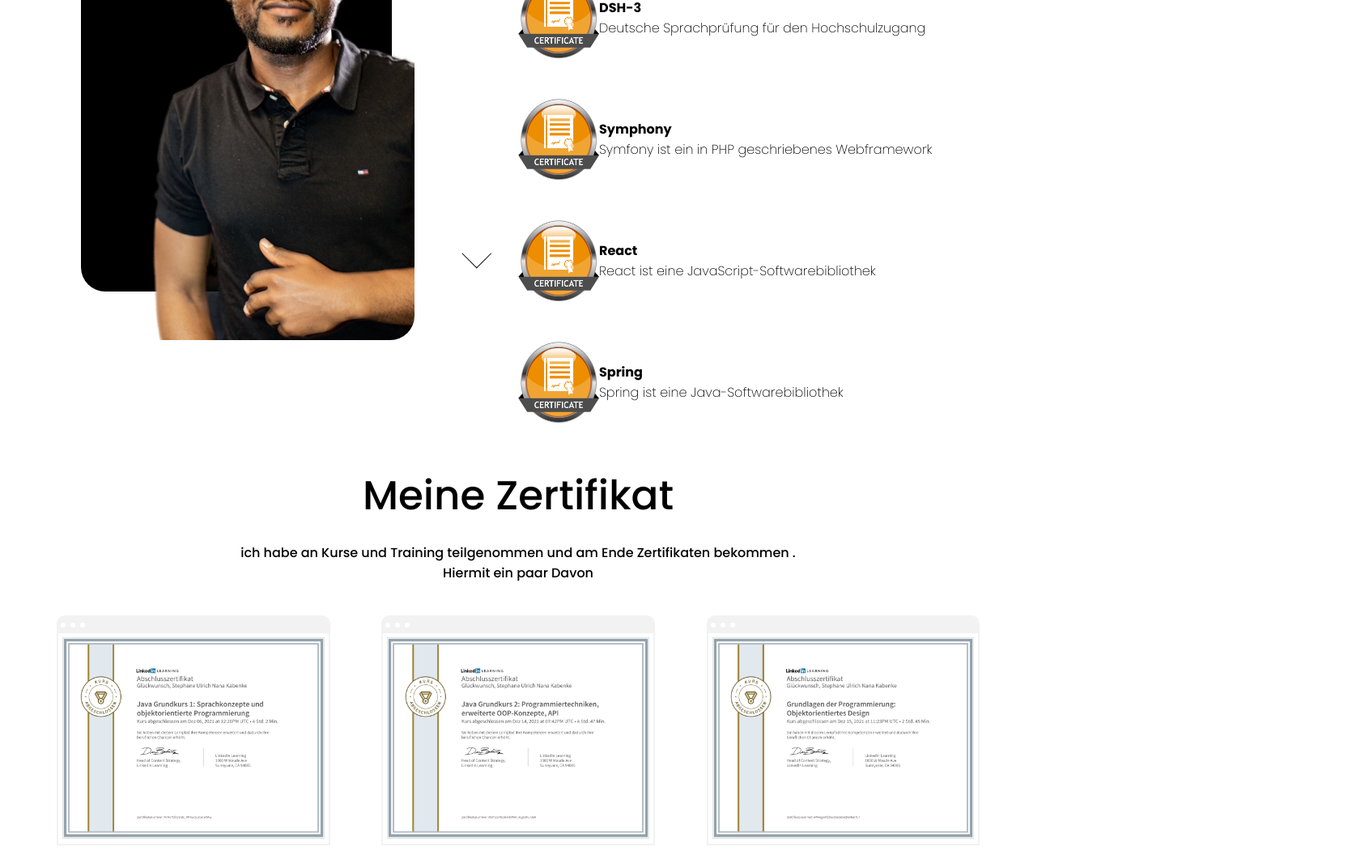
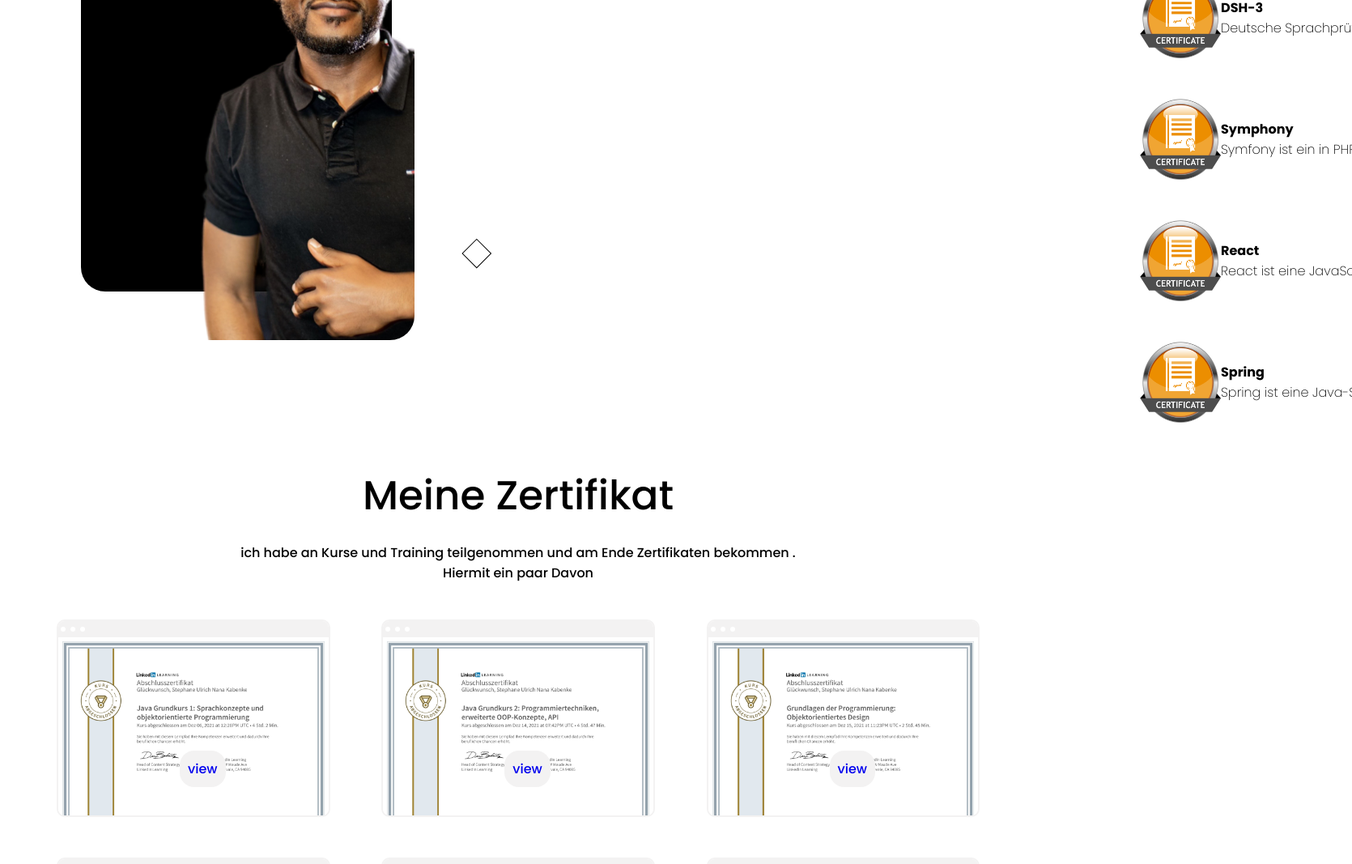
Before and after one commit to kabenke/Portfolio, a React (Create React App) app: page / in a window 1280 px wide. Shown: the part 1060-2127 px from the top of the page at 81% size, 1670 px wide, since content can reach past the window. Built offline with nearby package versions, Linux system fonts and the light colour scheme.

Commit message:
Prefinal Version

```diff
--- a/package.json
+++ b/package.json
@@ -10,6 +10,7 @@
     "emailjs-com": "^3.2.0",
     "npm": "^8.5.3",
     "react": "^17.0.2",
+    "react-bootstrap": "^2.2.0",
     "react-dom": "^17.0.2",
     "react-scripts": "^5.0.0",
     "sweetalert": "^2.1.2",
--- a/src/components/about/About.jsx
+++ b/src/components/about/About.jsx
@@ -14,7 +14,7 @@ const About = () =>
 
         <div className="a">
           <div className="a-left">
-              <div className="a-card bg"></div>
+              <div className="a-card bg"/>
               <div className="a-card">
                   <img src={Front} alt="" className="a-img"/>
               </div>
@@ -27,8 +27,8 @@ const About = () =>
                     für Entwicklung und gutes Design.
                 </div>
                 <div className="a-award">
-                   <div className="a-award-content">
-                       <img src={Award} className="a-award-img"/>
+                   <div className="a-award-content-1">
+                       <img src={Award} className="a-award-img" alt=""/>
                        <div className=".a-award-text">
                            <h4 className="a-award title">DSH-3</h4>
                            <div className="a-award-desc">
@@ -36,8 +36,8 @@ const About = () =>
                            </div>
                        </div>
                    </div>
-                    <div className="a-award-content">
-                        <img src={Award} className="a-award-img"/>
+                    <div className="a-award-content-2">
+                        <img src={Award} className="a-award-img" alt=""/>
                         <div className=".a-award-text">
                             <h4 className="a-award title">Symphony</h4>
                             <div className="a-award-desc">
@@ -45,8 +45,8 @@ const About = () =>
                             </div>
                         </div>
                     </div>
-                    <div className="a-award-content">
-                        <img src={Award} className="a-award-img"/>
+                    <div className="a-award-content-3">
+                        <img src={Award} className="a-award-img" alt=""/>
                         <div className=".a-award-text">
                             <h4 className="a-award title">React</h4>
                             <div className="a-award-desc">
@@ -54,8 +54,8 @@ const About = () =>
                             </div>
                         </div>
                     </div>
-                    <div className="a-award-content">
-                        <img src={Award} className="a-award-img"/>
+                    <div className="a-award-content-4">
+                        <img src={Award} className="a-award-img" alt=""/>
                         <div className=".a-award-text">
                             <h4 className="a-award title">Spring</h4>
                             <div className="a-award-desc">
--- a/src/components/about/about.css
+++ b/src/components/about/about.css
@@ -34,8 +34,9 @@
 .a-img
 {
     width: 100%;
-    border-fit: cover;
+    object-fit: cover;
     margin-left: 40px;
+    animation: fastSlid 15s ;
 }
 .a-card.bg{
     position: absolute;
@@ -47,7 +48,6 @@
 {
     width: 100px;
     height: 100px;
-    border-raduis: 20px ;
 }
 .a-title
 {
@@ -55,7 +55,8 @@
 }
 .a-sub
 {
-    margin: 20px 0px  ;
+    margin: 20px;
+
 }
 .a-desc
 {
@@ -65,12 +66,45 @@
 {
     flex-grow: 1;
 }
-.a-award-content
+.a-award-content-1
 {
     margin-top: 50px;
     display: flex;
     align-items: center;
+    animation: fastSlid 15s ;
+
+
 }
+.a-award-content-2
+{
+    margin-top: 50px;
+    display: flex;
+    align-items: center;
+    animation: fastSlid 20s ;
+}
+.a-award-content-3
+{
+    margin-top: 50px;
+    display: flex;
+    align-items: center;
+    animation: fastSlid 25s ;
+}
+.a-award-content-4
+{
+    margin-top: 50px;
+    display: flex;
+    align-items: center;
+    animation: fastSlid 30s ;
+
+}
+@keyframes fastSlid {
+    0%   { transform: translate(120%) ; }
+    70%  { transform: translate(0%)  ; }
+    80%  { transform: translate(0%)    ; }
+    95%  { transform: translate(0%)   ; }
+    100% { transform: translate(0%)     ; }
+}
+
 .a-award-text
 {
     width: 60%;
@@ -93,7 +127,7 @@
     width: 2vw;
     border-style: solid;
     border-color: black;
-    border-width: 0px 1px 1px 0px;
+    border-width:  1px 1px;
     transform: rotate(45deg);
     transition: border-width 150ms ease-in-out;
     margin-left: 45%;
--- a/src/components/product/Product.jsx
+++ b/src/components/product/Product.jsx
@@ -4,14 +4,15 @@ import   "./product.css";
 const Product = ({img,link}) => {
     return (
         <div className="p">
-          <div className="p-browser">
-              <div className="p-circle"></div>
-              <div className="p-circle"></div>
-              <div className="p-circle"></div>
-          </div>
-            <a href={link} target="_blank" rel="noreferrer"></a>
+              <div className="p-browser">
+                  <div className="p-circle"/>
+                  <div className="p-circle"/>
+                  <div className="p-circle"/>
+              </div>
+            <a href={link} target="_blank" rel="noreferrer">view</a>
             <img src={img} alt="" className="p-img"/>
         </div>
+
     );
 };
 
--- a/src/components/product/product.css
+++ b/src/components/product/product.css
@@ -1,14 +1,25 @@
 .p
 {
     width: 29%;
-    height: 35vh;
-    margin: 20px 5px;
+    height: 30vh;
+    margin: 25px 5px;
     border : 2px solid rgb(243,242,242);
-    border-radius: 10px 10px 0px 0px;
+    border-radius: 10px 10px;
     overflow: hidden;
+}
+.p a
+{
+    margin: 140px 150px;
+    display: flex;
+    align-items: center;
+    padding: 10px;
+    text-decoration: none;
+    position: absolute;
+    background-color: rgb(243,242,242);
+    border-radius: 18px;
+    transition: all 100ms ease-in-out ;
 
 }
-
 .p-browser
 {
     height: 20px;
@@ -28,12 +39,12 @@
 }
 .p-img{
     width: 100%;
-    transition: all 100ms ease-in-out ;
 }
 
-.p:hover .p-img
+.p:hover a
 {
-    transform: scale(1.5);
+    transform: scale(1.3);
+    background-color: #56b256;
 }
 @media screen and (max-width: 480px)
 {
```
Also changed, not shown: 3 other files (tests, documents, lock files or other folders).
